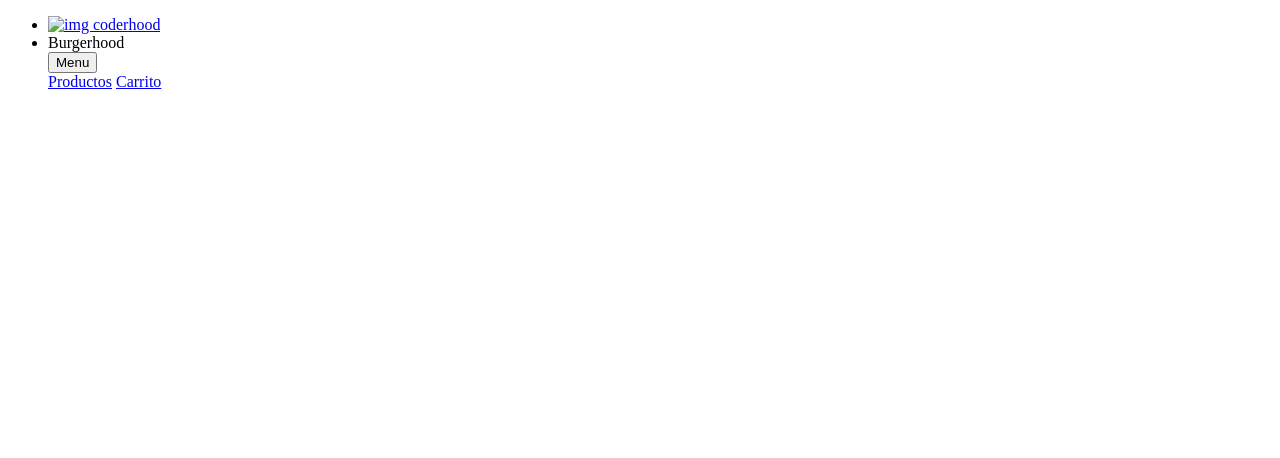
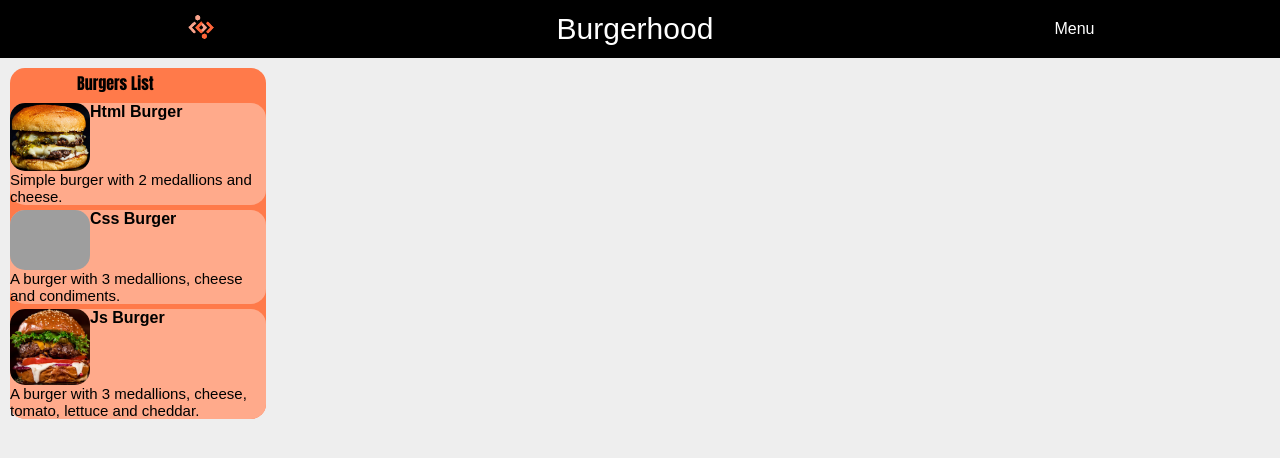
Before and after one commit to YaelitoP/BurgerList, a plain HTML site: page index.html in a window 1280 px wide. Drawn offline with Linux system fonts and the light colour scheme; grey boxes are pictures that could not be loaded.

Commit message:
first burgers in colum

```diff
--- a/index.html
+++ b/index.html
@@ -10,7 +10,7 @@
     <header>
       <ul>
         <li>
-          <a href="https://coderhood.dev/"><img src="/Spinning-Bouncy-Logo.gif" width="50" alt="img coderhood"/></a>
+          <a href="https://coderhood.dev/"><img src="photos/Spinning-Bouncy-Logo.gif" width="50" alt="img coderhood"/></a>
         </li>
         <li id="burguerhood">Burgerhood</li>
         <div class="dropdown">
@@ -22,8 +22,23 @@
         </div>
       </ul>
     </header>
-    <div>
-
+    <div id="burgersColum">
+        <p id="burgersTitle"> Burgers List</p>
+        <div class="burgers">
+            <img src="photos/Burger.png" alt="Simple burger" class="burgerImg">
+            <p class="burgersName"> Html Burger </p>
+            <p class="burgersDescription">Simple burger with 2 medallions and cheese.</p>
+        </div>
+        <div class="burgers">
+          <img src="photos/BurgerCondimente.png" alt="Simple burger" class="burgerImg">
+          <p class="burgersName"> Css Burger </p>
+          <p class="burgersDescription">A burger with 3 medallions, cheese and condiments.</p>
+      </div>
+      <div class="burgers">
+        <img src="photos/BurgerEspecial.png" alt="Simple burger" class="burgerImg">
+        <p class="burgersName"> Js Burger </p>
+        <p class="burgersDescription">A burger with 3 medallions, cheese, tomato, lettuce and cheddar.</p>
+    </div>
     </div>
   </body>
 </html>
--- /dev/null
+++ b/style.css
@@ -0,0 +1,125 @@
+/* General */
+* {
+  margin: 0;
+  padding: 0;
+}
+#colums {
+  display: flex;
+  flex-direction: column;
+}
+/* Fin */
+
+body {
+  background-color: #eee;
+  font-family: sans-serif;
+}
+
+header {
+  display: flex;
+  top: 0;
+  left: 0;
+}
+
+ul {
+  background-color: #000;
+  width: 100%;
+  top: 0;
+  padding: 10px;
+  margin: 0;
+  list-style-type: none;
+  align-items: center;
+  display: flex;
+  justify-content: space-around;
+}
+
+#burguerhood {
+  color: white;
+  font-size: 30px;
+}
+
+.dropdown-btn {
+  background-color: #000;
+  color: white;
+  padding: 10px;
+  font-size: 16px;
+  border: none;
+  cursor: pointer;
+}
+
+.dropdown {
+  position: relative;
+  display: inline-block;
+}
+
+.dropdown-content {
+  display: none;
+  position: absolute;
+  background-color: #f9f9f9;
+  min-width: 160px;
+  box-shadow: 0px 4px 4px rgba(0, 0, 0, 0.2);
+}
+
+.dropdown-content a {
+  color: black;
+  padding: 12px 16px;
+  text-decoration: none;
+  display: block;
+}
+
+.dropdown-content a:hover {
+  background-color: #f1f1f1;
+}
+
+.dropdown:hover .dropdown-btn {
+  background-color: #333;
+}
+
+.dropdown:hover .dropdown-content {
+  display: block;
+}
+
+/* Parte de Yael */
+
+#burgersColum {
+  display: flex;
+  flex-direction: column;
+  width: 20%;
+  border-radius: 15px;
+  margin: 10px 10px 10px 10px;
+  background-color: rgb(255, 122, 74);
+}
+
+.burgerImg {
+  border-radius: 15px;
+  width: 80px;
+}
+#burgersTitle {
+  font-family: Impact, Haettenschweiler, "Arial Narrow Bold", sans-serif;
+  margin-left: 5vw;
+  padding: 3px;
+}
+
+.burgers {
+  display: flex;
+  border-radius: 15px;
+  flex-wrap: wrap;
+  margin-top: 5px;
+  background-color: rgb(255, 170, 139);
+}
+
+.burgersName {
+  font-weight: 600;
+}
+
+.burgersDescription {
+  font-size: 15px;
+}
+
+/* Fin */
+
+/* Parte de Byuto */
+#deliveryColum {
+  display: flex;
+  flex-direction: column;
+}
+/* Fin */
```
